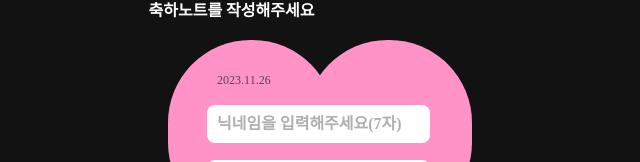
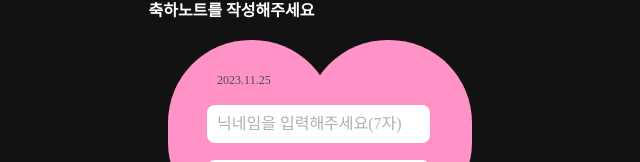
Before and after one commit to jungwoo3490/CONG-Client, a React (Vite) app in the folder SOPTKATHON/: page /create-message/1 in a window 1280 px wide. Shown: the part 328-490 px from the top of the page, without its empty margins (320-960 px from the left). Built offline with nearby package versions, Linux system fonts and the light colour scheme; no server answers; a web font is replaced by a local one.

Commit message:
fix: 현재 날짜 렌더링 수정

```diff
--- a/SOPTKATHON/src/components/CreateMessage/WriteMessage.jsx
+++ b/SOPTKATHON/src/components/CreateMessage/WriteMessage.jsx
@@ -16,7 +16,7 @@ const WriteMessage = ({ noteType, setNickname, setMessage, today }) => {
       <NoteWrapper>
         <NicknameInput placeholder="닉네임을 입력해주세요(7자)" onChange={handleChangeNicknameInput} maxLength="7" />
         <MessageInput placeholder="메시지를 입력해주세요 (55자)" onChange={handleChangeMessageInput} maxLength="55" />
-        <DateText>2023.11.26</DateText>
+        <DateText>{today}</DateText>
         {noteType === 1 ? <BigClover /> : noteType === 2 ? <BigCong /> : <BigHeart />}
       </NoteWrapper>
     </WriteMessageWrapper>
@@ -63,7 +63,7 @@ const NicknameInput = styled.input`
   ${({ theme }) => theme.fonts.title1};
   color: ${({ theme }) => theme.colors.black};
   &::placeholder {
-    ${({ theme }) => theme.fonts.title1};
+    ${({ theme }) => theme.fonts.body1};
     color: #afafb2;
   }
 `;
```
